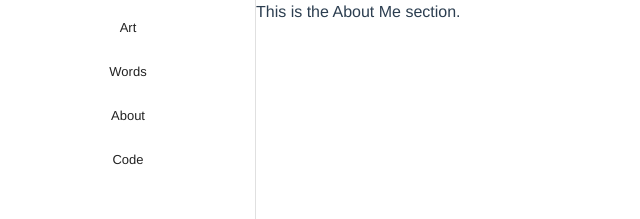
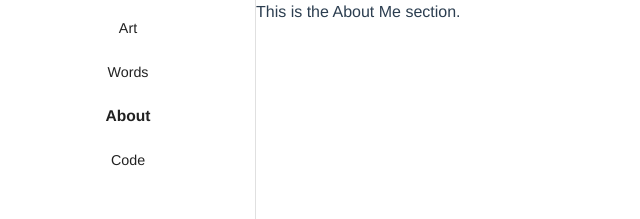
Before and after one commit to TwinHits/johngoben, a Vue app: page /#/ in a window 1280 px wide. Shown: the top 219 px of the page, without its empty margins (0-640 px from the left). Built offline with nearby package versions, Linux system fonts and the light colour scheme.

Commit message:
Fixed styling on NavigationItems.

```diff
--- a/src/views/components/navigation/NavigationItem.vue
+++ b/src/views/components/navigation/NavigationItem.vue
@@ -1,7 +1,7 @@
 <template>
     <v-list-item @click="goToRoute(item.route)">
         <v-list-item-content>
-            <v-list-item-title class="nav-item-title" :class="{'nav-item-active': active}">{{ item.title }}</v-list-item-title>
+            <v-list-item-title><span  class="nav-item-title" :class="{'nav-item-active': active}">{{ item.title }}</span></v-list-item-title>
         </v-list-item-content>
     </v-list-item>
 </template>
```
